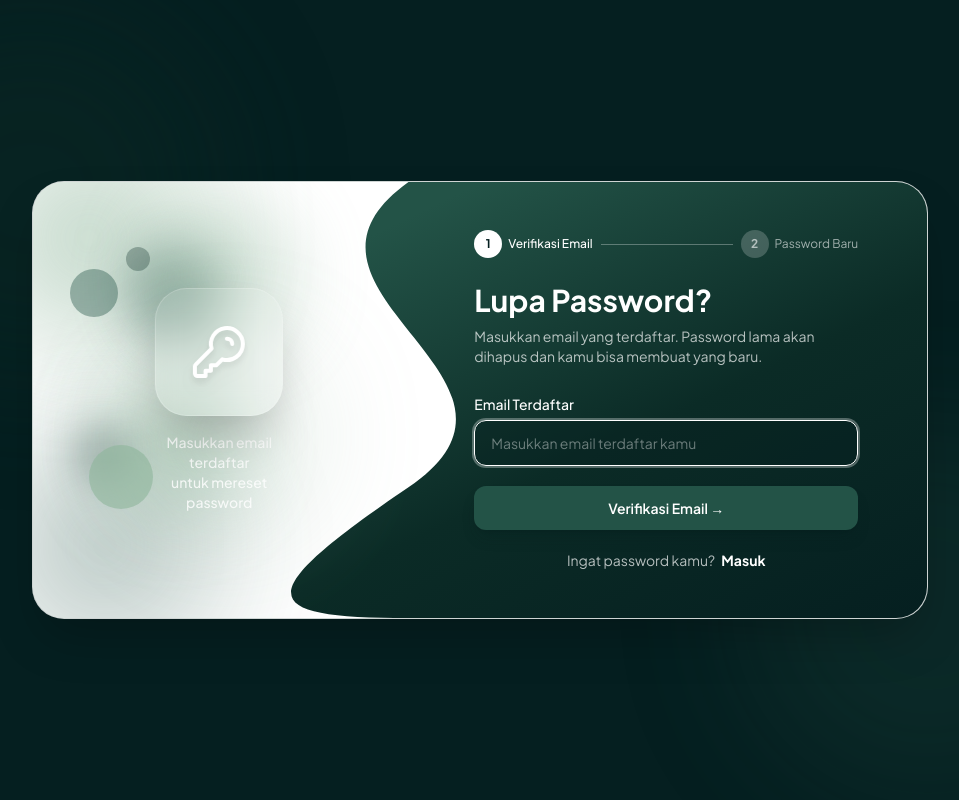
After one commit to FaizAlfaRizqy/SiLomba, a Laravel app: page /lupa-password in a window 1280 px wide. The commit adds this page. Shown: the whole page, without its empty margins (160-1119 px from the left). Run offline with Laravel 12, Linux system fonts and the light colour scheme; parts of the project's set-up code (start-up, migrations or seed data) failed here and were passed over; some libraries are stand-ins or nearby versions.

Commit message:
tambah lupa password

```diff
--- /dev/null
+++ b/app/Http/Controllers/Auth/ForgotPasswordDirectController.php
@@ -0,0 +1,94 @@
+<?php
+
+namespace App\Http\Controllers\Auth;
+
+use App\Http\Controllers\Controller;
+use App\Models\User;
+use Illuminate\Http\RedirectResponse;
+use Illuminate\Http\Request;
+use Illuminate\Support\Facades\Hash;
+use Illuminate\Validation\Rules;
+use Illuminate\View\View;
+
+class ForgotPasswordDirectController extends Controller
+{
+    /**
+     * Tampilkan halaman lupa password (langkah 1: input email).
+     */
+    public function showEmailForm(): View
+    {
+        return view('auth.lupa-password');
+    }
+
+    /**
+     * Verifikasi email, lalu arahkan user ke halaman set password baru.
+     * Password TIDAK diubah di langkah ini.
+     */
+    public function verifyEmail(Request $request): RedirectResponse
+    {
+        $request->validate([
+            'email' => ['required', 'email'],
+        ]);
+
+        $user = User::where('email', $request->email)->first();
+
+        if (!$user) {
+            return back()->withErrors([
+                'email' => 'Email tidak ditemukan. Pastikan email yang kamu masukkan benar.',
+            ])->withInput();
+        }
+
+        // Simpan email & id terverifikasi di session untuk langkah berikutnya
+        $request->session()->put('reset_email', $user->email);
+        $request->session()->put('reset_user_id', $user->id);
+
+        return redirect()->route('password.direct.new')
+            ->with('status', 'Email ditemukan! Silakan buat password baru Anda.');
+    }
+
+    /**
+     * Tampilkan halaman set password baru (langkah 2).
+     */
+    public function showNewPasswordForm(Request $request): View|RedirectResponse
+    {
+        // Pastikan user sudah melalui langkah verifikasi email
+        if (!$request->session()->has('reset_email')) {
+            return redirect()->route('password.direct.request')
+                ->withErrors(['email' => 'Silakan masukkan email Anda terlebih dahulu.']);
+        }
+
+        return view('auth.password-baru', [
+            'email' => $request->session()->get('reset_email'),
+        ]);
+    }
+
+    /**
+     * Simpan password baru user.
+     */
+    public function storeNewPassword(Request $request): RedirectResponse
+    {
+        // Pastikan user sudah melalui langkah verifikasi email
+        if (!$request->session()->has('reset_user_id')) {
+            return redirect()->route('password.direct.request')
+                ->withErrors(['email' => 'Sesi telah berakhir. Silakan mulai ulang.']);
+        }
+
+        $request->validate([
+            'password' => ['required', 'confirmed', Rules\Password::defaults()],
+        ]);
+
+        $userId = $request->session()->get('reset_user_id');
+        $user = User::findOrFail($userId);
+
+        // Set password baru
+        $user->forceFill([
+            'password' => Hash::make($request->password),
+        ])->save();
+
+        // Hapus data session reset
+        $request->session()->forget(['reset_email', 'reset_user_id']);
+
+        return redirect()->route('login')
+            ->with('status', 'Password berhasil diubah! Silakan masuk dengan password baru Anda.');
+    }
+}
--- a/resources/views/auth/login.blade.php
+++ b/resources/views/auth/login.blade.php
@@ -118,13 +118,11 @@
                             </span>
                         </button>
                     </div>
-                    @if (Route::has('password.request'))
                     <div class="text-right mt-1">
-                        <a href="{{ route('password.request') }}" class="text-white/80 text-xs hover:text-white transition">
+                        <a href="{{ route('password.direct.request') }}" class="text-white/80 text-xs hover:text-white transition">
                             Lupa Password?
                         </a>
                     </div>
-                    @endif
                 </div>
 
                 <input type="checkbox" name="remember" class="hidden" checked>
--- /dev/null
+++ b/resources/views/auth/lupa-password.blade.php
@@ -0,0 +1,135 @@
+@extends('layouts.auth')
+
+@section('content')
+<div class="min-h-screen bg-[#051F20] flex items-center justify-center px-4 py-8 relative overflow-hidden" x-data="{ loading: false }">
+    <!-- Elemen Dekoratif Halaman -->
+    <div class="fixed top-0 left-0 w-96 h-96 bg-[#0B2B26] opacity-40 rounded-full blur-3xl pointer-events-none"></div>
+    <div class="fixed bottom-0 right-0 w-96 h-96 bg-[#235347] opacity-20 rounded-full blur-3xl pointer-events-none"></div>
+
+    <!-- Card besar -->
+    <div class="max-w-4xl w-full bg-white rounded-[2rem] overflow-hidden shadow-2xl flex flex-col md:flex-row relative z-10 border border-[#0B2B26]/20">
+
+        <!-- Wave Separator & Gradient Background (Desktop) -->
+        <svg class="absolute inset-0 w-full h-full z-0 hidden md:block pointer-events-none" viewBox="0 0 100 100" preserveAspectRatio="none">
+            <defs>
+                <linearGradient id="panelGradient" x1="30%" y1="0%" x2="100%" y2="100%">
+                    <stop offset="0%" stop-color="#235347" />
+                    <stop offset="50%" stop-color="#0B2B26" />
+                    <stop offset="100%" stop-color="#051F20" />
+                </linearGradient>
+            </defs>
+            <path fill="url(#panelGradient)" d="M100,0 L42,0 C 25,25 60,45 42,70 S 25,100 42,100 L100,100 Z" />
+        </svg>
+
+        <!-- PANEL KIRI — Dekorasi & Ilustrasi -->
+        <div class="w-full md:w-5/12 h-64 md:h-auto relative overflow-hidden md:overflow-visible p-10 z-30">
+            <!-- Blob Dekoratif -->
+            <div class="absolute w-48 h-48 bg-[#8EB69B] opacity-60 rounded-full blur-3xl -top-10 -left-10 pointer-events-none"></div>
+            <div class="absolute w-56 h-56 bg-[#235347] opacity-30 rounded-full blur-3xl -bottom-10 -left-10 pointer-events-none"></div>
+            <div class="absolute w-24 h-24 bg-[#235347] opacity-40 rounded-full blur-xl top-[15%] left-[25%] pointer-events-none"></div>
+            <div class="absolute w-32 h-32 bg-[#8EB69B] opacity-50 rounded-full blur-2xl bottom-[25%] left-[20%] pointer-events-none"></div>
+            <div class="absolute w-16 h-16 bg-[#0B2B26] opacity-20 rounded-full blur-lg top-[55%] left-[10%] pointer-events-none"></div>
+            <div class="absolute w-36 h-36 bg-[#8EB69B] opacity-40 rounded-full blur-2xl top-[5%] left-[50%] transform -translate-x-1/2 pointer-events-none"></div>
+            <div class="absolute w-40 h-40 bg-[#8EB69B] opacity-30 rounded-full blur-3xl top-[40%] left-[30%] pointer-events-none"></div>
+            <div class="absolute w-12 h-12 bg-[#235347] opacity-40 rounded-full top-[20%] left-[10%] pointer-events-none"></div>
+            <div class="absolute w-6 h-6 bg-[#0B2B26] opacity-30 rounded-full top-[15%] left-[25%] pointer-events-none"></div>
+            <div class="absolute w-16 h-16 bg-[#8EB69B] opacity-60 rounded-full bottom-[25%] left-[15%] pointer-events-none"></div>
+
+            <!-- Ikon Kunci di Tengah -->
+            <div class="absolute top-1/2 left-1/2 transform -translate-x-1/2 -translate-y-1/2 z-10 flex flex-col items-center justify-center gap-4">
+                <div class="w-24 h-24 md:w-32 md:h-32 bg-white/10 backdrop-blur-md rounded-[2rem] flex items-center justify-center shadow-2xl border border-white/20">
+                    <svg xmlns="http://www.w3.org/2000/svg" class="w-12 h-12 md:w-16 md:h-16 text-white drop-shadow-lg" fill="none" viewBox="0 0 24 24" stroke="currentColor">
+                        <path stroke-linecap="round" stroke-linejoin="round" stroke-width="1.5" d="M15 7a2 2 0 012 2m4 0a6 6 0 01-7.743 5.743L11 17H9v2H7v2H4a1 1 0 01-1-1v-2.586a1 1 0 01.293-.707l5.964-5.964A6 6 0 1121 9z" />
+                    </svg>
+                </div>
+                <p class="text-white/80 text-sm font-medium text-center px-4 hidden md:block">Masukkan email terdaftar<br>untuk mereset password</p>
+            </div>
+        </div>
+
+        <!-- PANEL KANAN — Form -->
+        <div class="w-full md:w-7/12 bg-gradient-to-br from-[#235347] to-[#0B2B26] md:bg-none px-6 py-8 md:px-10 md:py-12 flex flex-col justify-center">
+
+            <div class="max-w-sm mx-auto w-full relative z-30">
+                <!-- Breadcrumb / Step Indicator -->
+                <div class="flex items-center gap-2 mb-6">
+                    <div class="flex items-center gap-1.5">
+                        <div class="w-7 h-7 rounded-full bg-white text-[#051F20] flex items-center justify-center text-xs font-bold">1</div>
+                        <span class="text-white text-xs font-medium">Verifikasi Email</span>
+                    </div>
+                    <div class="flex-1 h-px bg-white/30"></div>
+                    <div class="flex items-center gap-1.5">
+                        <div class="w-7 h-7 rounded-full bg-white/20 text-white/60 flex items-center justify-center text-xs font-bold">2</div>
+                        <span class="text-white/60 text-xs">Password Baru</span>
+                    </div>
+                </div>
+
+                <h1 class="text-white text-3xl font-bold mb-2">Lupa Password?</h1>
+                <p class="text-white/70 text-sm mb-7">Masukkan email yang terdaftar. Password lama akan dihapus dan kamu bisa membuat yang baru.</p>
+
+                <!-- Session Status / Success -->
+                @if (session('status'))
+                    <div class="bg-[#8EB69B]/20 border border-[#8EB69B]/40 rounded-xl p-4 mb-5 text-sm text-white font-medium flex items-center gap-3">
+                        <span class="text-xl">✅</span>
+                        {{ session('status') }}
+                    </div>
+                @endif
+
+                <!-- Validation Errors -->
+                @if ($errors->any())
+                    <div class="bg-red-500/10 border border-red-500/30 rounded-xl p-5 mb-5">
+                        <p class="text-sm text-red-400 font-bold mb-2 flex items-center gap-2">
+                            <span>⚠️</span> Oops! Ada masalah:
+                        </p>
+                        <ul class="list-disc list-inside text-xs text-red-300 space-y-1 ml-1">
+                            @foreach ($errors->all() as $error)
+                                <li>{{ $error }}</li>
+                            @endforeach
+                        </ul>
+                    </div>
+                @endif
+
+                <form method="POST" action="{{ route('password.direct.verify') }}" @submit="loading = true" class="space-y-5">
+                    @csrf
+
+                    <!-- FIELD EMAIL -->
+                    <div>
+                        <label for="email" class="text-white text-sm font-medium mb-1.5 block">Email Terdaftar</label>
+                        <input
+                            id="email"
+                            type="email"
+                            name="email"
+                            value="{{ old('email') }}"
+                            required
+                            autofocus
+                            autocomplete="email"
+                            class="w-full px-4 py-3 rounded-xl bg-[#051F20]/40 border border-[#235347]/50 text-white text-sm placeholder:text-white/40 focus:outline-none focus:border-white focus:ring-2 focus:ring-white/30 transition duration-200"
+                            placeholder="Masukkan email terdaftar kamu"
+                        >
+                    </div>
+
+                    <!-- TOMBOL VERIFIKASI -->
+                    <button type="submit" :disabled="loading"
+                            class="w-full py-3 rounded-xl mt-2 bg-[#235347] text-white font-semibold text-sm hover:bg-[#8EB69B] hover:text-[#0B2B26] transition duration-300 active:scale-95 disabled:opacity-70 disabled:cursor-not-allowed shadow-lg shadow-[#051F20]/20">
+                        <span x-show="!loading">Verifikasi Email →</span>
+                        <span x-show="loading" class="flex items-center justify-center gap-2" style="display: none;">
+                            <svg class="animate-spin h-4 w-4 text-current" xmlns="http://www.w3.org/2000/svg" fill="none" viewBox="0 0 24 24">
+                                <circle class="opacity-25" cx="12" cy="12" r="10" stroke="currentColor" stroke-width="4"></circle>
+                                <path class="opacity-75" fill="currentColor" d="M4 12a8 8 0 018-8V0C5.373 0 0 5.373 0 12h4zm2 5.291A7.962 7.962 0 014 12H0c0 3.042 1.135 5.824 3 7.938l3-2.647z"></path>
+                            </svg>
+                            Memverifikasi...
+                        </span>
+                    </button>
+
+                    <!-- LINK KEMBALI LOGIN -->
+                    <div class="text-center mt-4 text-sm text-white/70">
+                        Ingat password kamu?
+                        <a href="{{ route('login') }}" class="text-white font-bold hover:underline transition ml-1">
+                            Masuk
+                        </a>
+                    </div>
+                </form>
+            </div>
+        </div>
+    </div>
+</div>
+@endsection
--- a/routes/auth.php
+++ b/routes/auth.php
@@ -4,6 +4,7 @@ use App\Http\Controllers\Auth\AuthenticatedSessionController;
 use App\Http\Controllers\Auth\ConfirmablePasswordController;
 use App\Http\Controllers\Auth\EmailVerificationNotificationController;
 use App\Http\Controllers\Auth\EmailVerificationPromptController;
+use App\Http\Controllers\Auth\ForgotPasswordDirectController;
 use App\Http\Controllers\Auth\NewPasswordController;
 use App\Http\Controllers\Auth\PasswordController;
 use App\Http\Controllers\Auth\PasswordResetLinkController;
@@ -22,6 +23,20 @@ Route::middleware('guest')->group(function () {
 
     Route::post('login', [AuthenticatedSessionController::class, 'store']);
 
+    // Sistem Lupa Password Langsung (tanpa email reset link)
+    Route::get('lupa-password', [ForgotPasswordDirectController::class, 'showEmailForm'])
+        ->name('password.direct.request');
+
+    Route::post('lupa-password/verifikasi', [ForgotPasswordDirectController::class, 'verifyEmail'])
+        ->name('password.direct.verify');
+
+    Route::get('lupa-password/baru', [ForgotPasswordDirectController::class, 'showNewPasswordForm'])
+        ->name('password.direct.new');
+
+    Route::post('lupa-password/simpan', [ForgotPasswordDirectController::class, 'storeNewPassword'])
+        ->name('password.direct.store');
+
+    // Route lama (dipertahankan untuk kompatibilitas)
     Route::get('forgot-password', [PasswordResetLinkController::class, 'create'])
         ->name('password.request');
 
```
Also changed, not shown: resources/views/auth/password-baru.blade.php (added, +182 -0 lines).
